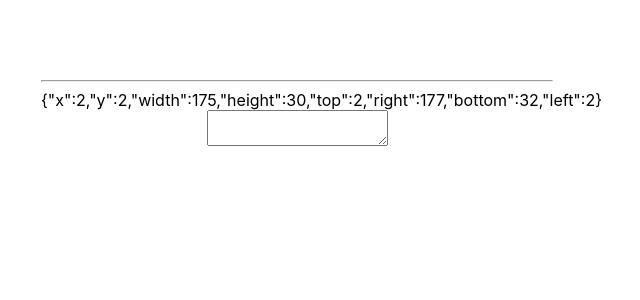
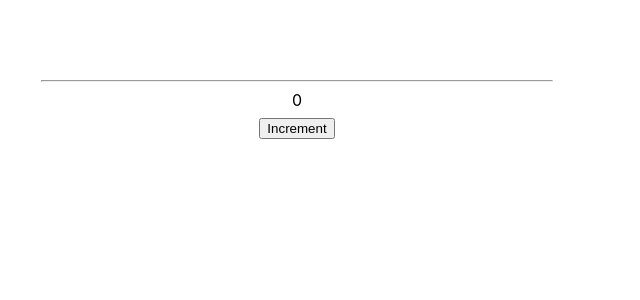
Before and after one commit to BaharKshvrz/react-hooks, a React (Create React App) app in the folder customHooks/: page / in a window 1280 px wide. Shown: the top 300 px of the page, without its empty margins (343-983 px from the left). Built offline with nearby package versions, Linux system fonts and the light colour scheme.

Commit message:
add useEffectOnce custom hook

```diff
--- a/customHooks/src/App.js
+++ b/customHooks/src/App.js
@@ -7,6 +7,7 @@ import MediaQueryComponent from "./components/18.useMediaQuery/MediaQueryCompone
 import GeoLocationComponent from "./components/19.useGeoLocation/GeoLocationComponent";
 import StateWithValidationComponent from "./components/20.useStateWithValidation/StateWithValidationComponent";
 import UseSizeComponent from "./components/21.useSize/UseSizeComponent";
+import EffectOnceComponent from "./components/22.useEffectOnce/EffectOnceComponent";
 // import UseStorageComponent from "./components/10.useStorage/UseStorageComponent";
 // import AsyncComponent from "./components/11.useAsync/AsyncComponent";
 // import FetchComponent from "./components/12.useFetch/FetchComponent";
@@ -58,9 +59,11 @@ function App() {
         <hr/>
         <GeoLocationComponent/>
         <hr/>
-        <StateWithValidationComponent/>*/}
+        <StateWithValidationComponent/>
         <hr/>
-        <UseSizeComponent/>
+        <UseSizeComponent/>*/}
+        <hr/>
+        <EffectOnceComponent/>
     </div>
   );
 }
--- /dev/null
+++ b/customHooks/src/components/22.useEffectOnce/EffectOnceComponent.jsx
@@ -0,0 +1,16 @@
+import React, { useState } from 'react'
+import useEffectOnce from './useEffectOnce'
+
+const EffectOnceComponent = () => {
+  const [count, setCount] = useState(0)
+  useEffectOnce(() => alert("Hi"))
+
+  return (
+    <div>
+       <div>{count}</div>
+       <button onClick={() => setCount(c => c + 1 )}>Increment</button>
+    </div>
+  )
+}
+
+export default EffectOnceComponent
--- /dev/null
+++ b/customHooks/src/components/22.useEffectOnce/useEffectOnce.jsx
@@ -0,0 +1,8 @@
+import { useCallback, useEffect } from 'react'
+
+const useEffectOnce = (cb) => {
+   const cbFunc = useCallback(cb, [])
+   useEffect(cbFunc, [cbFunc])
+}
+
+export default useEffectOnce
```
